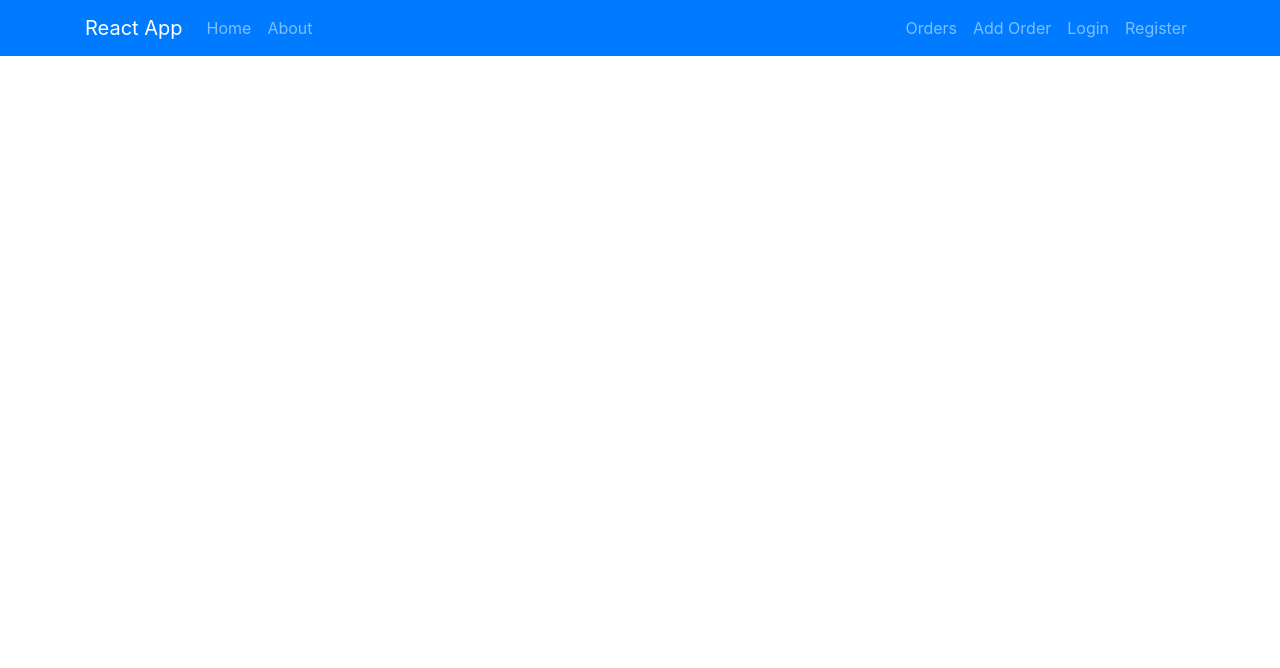
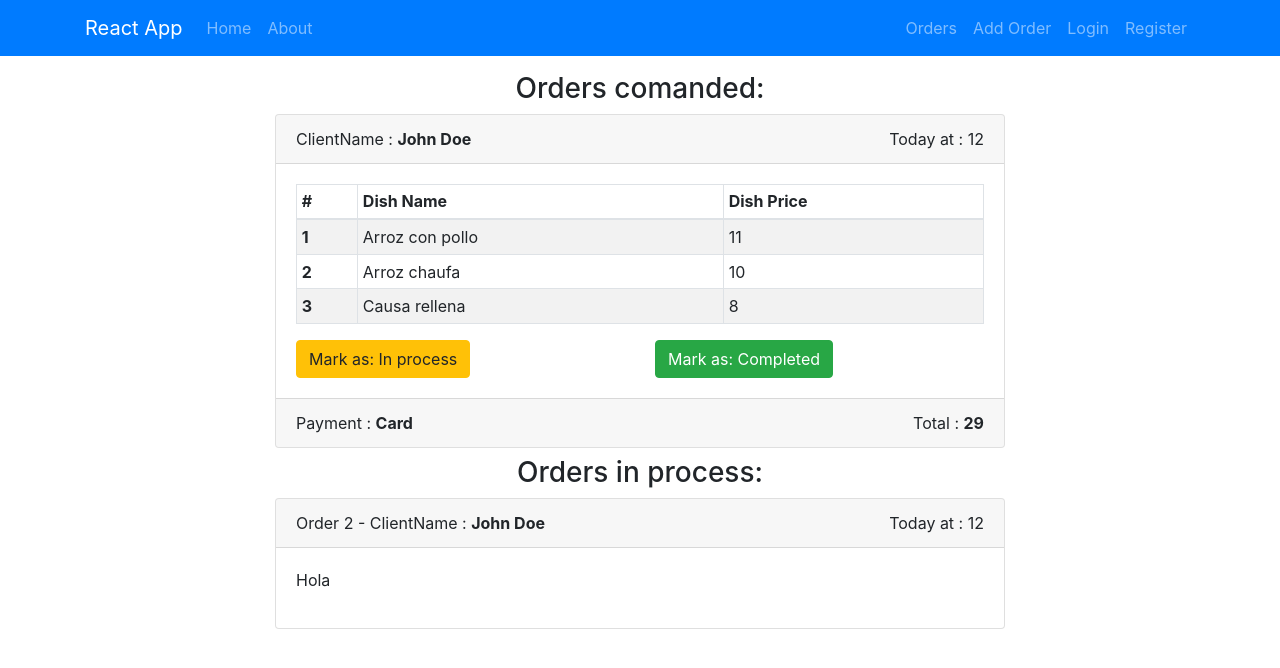
Before and after one commit to KenVega-Tekton/firstApp, a React (Create React App) app in the folder client/: page /manage-orders in a window 1280 px wide. Shown: the top 668 px of the page. Built offline with nearby package versions, Linux system fonts and the light colour scheme.

Commit message:
worked on mockup - view of chef

```diff
--- a/client/package.json
+++ b/client/package.json
@@ -8,7 +8,10 @@
     }
   },
   "dependencies": {
-    "bootstrap": "^4.0.0",
+    "bootstrap": "4.0.0",
+    "font-awesome": "^4.7.0",
+    "jquery": "^3.3.0",
+    "popper.js": "^1.12.9",
     "react": "^16.2.0",
     "react-dom": "^16.2.0",
     "react-router-dom": "^4.2.2",
--- a/client/src/components/App.js
+++ b/client/src/components/App.js
@@ -3,6 +3,7 @@ import { BrowserRouter, Route } from "react-router-dom";
 
 import Header from "./Header";
 import AddOrder from "./Add-order";
+import Orders from "./Orders";
 
 const App = () => {
   return (
@@ -11,6 +12,7 @@ const App = () => {
         <div>
           <Header />
           <Route path="/add-order" component={AddOrder} />
+          <Route path="/manage-orders" component={Orders} />
         </div>
       </BrowserRouter>
     </div>
--- /dev/null
+++ b/client/src/components/Orders.js
@@ -0,0 +1,89 @@
+import React, { Component } from "react";
+
+class Orders extends Component {
+  render() {
+    return (
+      <div className="container">
+        <div className="row">
+          <div className="col-md-8 mx-auto">
+            <h3 className="text-center">Orders comanded:</h3>
+
+            <div className="card">
+              <div className="card-header d-flex">
+                <div className="mr-auto">
+                  ClientName : <strong>John Doe</strong>
+                </div>
+                <div className="ml-auto">Today at : 12</div>
+              </div>
+              <div className="card-body">
+                <table className="table table-striped table-sm table-bordered">
+                  <thead>
+                    <tr>
+                      <th scope="col">#</th>
+                      <th scope="col">Dish Name</th>
+                      <th scope="col">Dish Price</th>
+                    </tr>
+                  </thead>
+                  <tbody>
+                    <tr>
+                      <th scope="row">1</th>
+                      <td>Arroz con pollo</td>
+                      <td>11</td>
+                    </tr>
+                    <tr>
+                      <th scope="row">2</th>
+                      <td>Arroz chaufa</td>
+                      <td>10</td>
+                    </tr>
+                    <tr>
+                      <th scope="row">3</th>
+                      <td>Causa rellena</td>
+                      <td>8</td>
+                    </tr>
+                  </tbody>
+                </table>
+
+                <div className="row">
+                  <div className="col">
+                    <button className="btn btn-warning">
+                      Mark as: In process
+                    </button>
+                  </div>
+                  <div className="col">
+                    <button className="btn btn-success">
+                      Mark as: Completed
+                    </button>
+                  </div>
+                </div>
+              </div>
+              <div className="card-footer d-flex">
+                <div className="mr-auto">
+                  Payment : <strong>Card</strong>
+                </div>
+                <div className="ml-auto">
+                  Total : <strong>29</strong>
+                </div>
+              </div>
+            </div>
+
+            <h3 className="text-center mt-2">Orders in process:</h3>
+
+            <div className="card">
+              <div className="card-header d-flex">
+                <div className="mr-auto">
+                  Order 2 - ClientName : <strong>John Doe</strong>
+                </div>
+                <div className="ml-auto">Today at : 12</div>
+              </div>
+              <div className="card-body">
+                <p>Hola</p>
+              </div>
+            </div>
+          </div>
+        </div>
+      </div>
+    );
+  }
+}
+
+export default Orders;
--- a/client/src/index.js
+++ b/client/src/index.js
@@ -1,4 +1,7 @@
 import "bootstrap/dist/css/bootstrap.min.css";
+import "jquery/dist/jquery.min.js";
+import "popper.js/dist/umd/popper.js";
+import "bootstrap/dist/js/bootstrap.js";
 
 import React from "react";
 import ReactDom from "react-dom";
```
Also changed, not shown: 1 other file (tests, documents, lock files or other folders).
